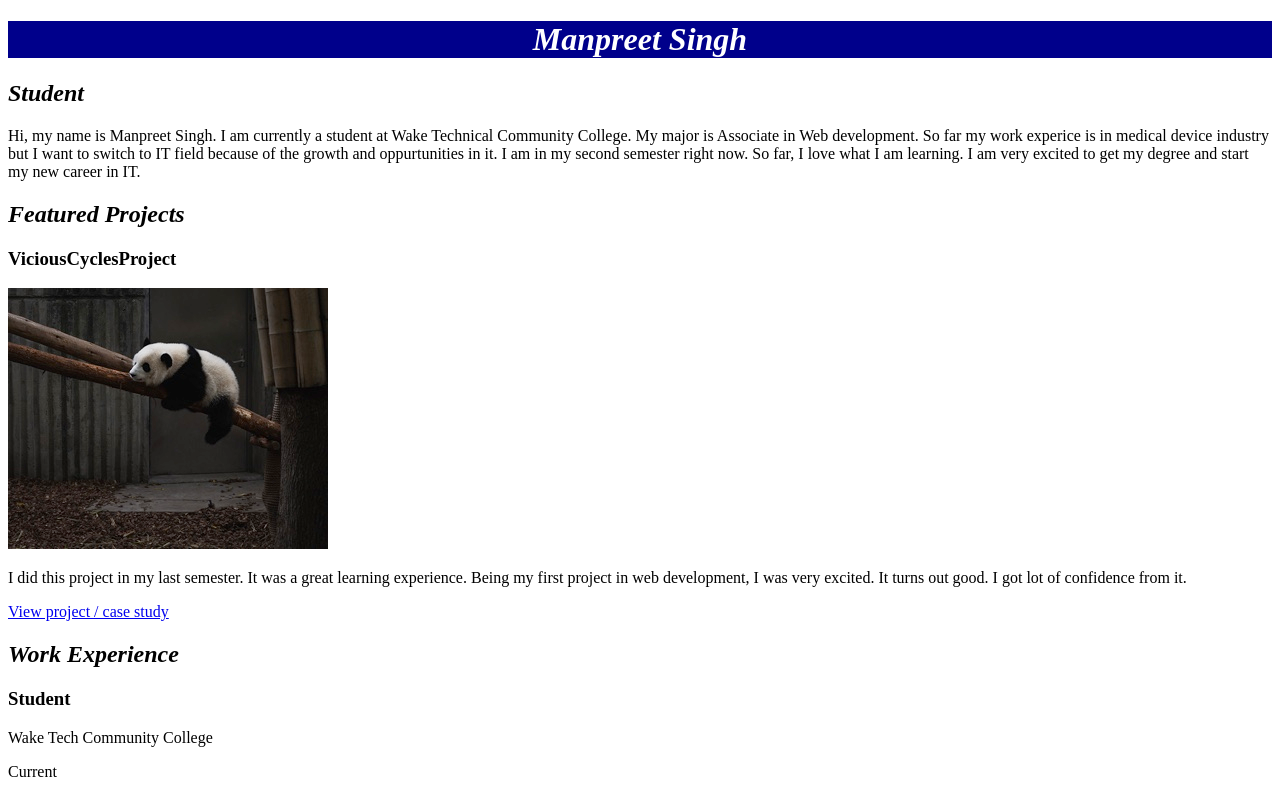
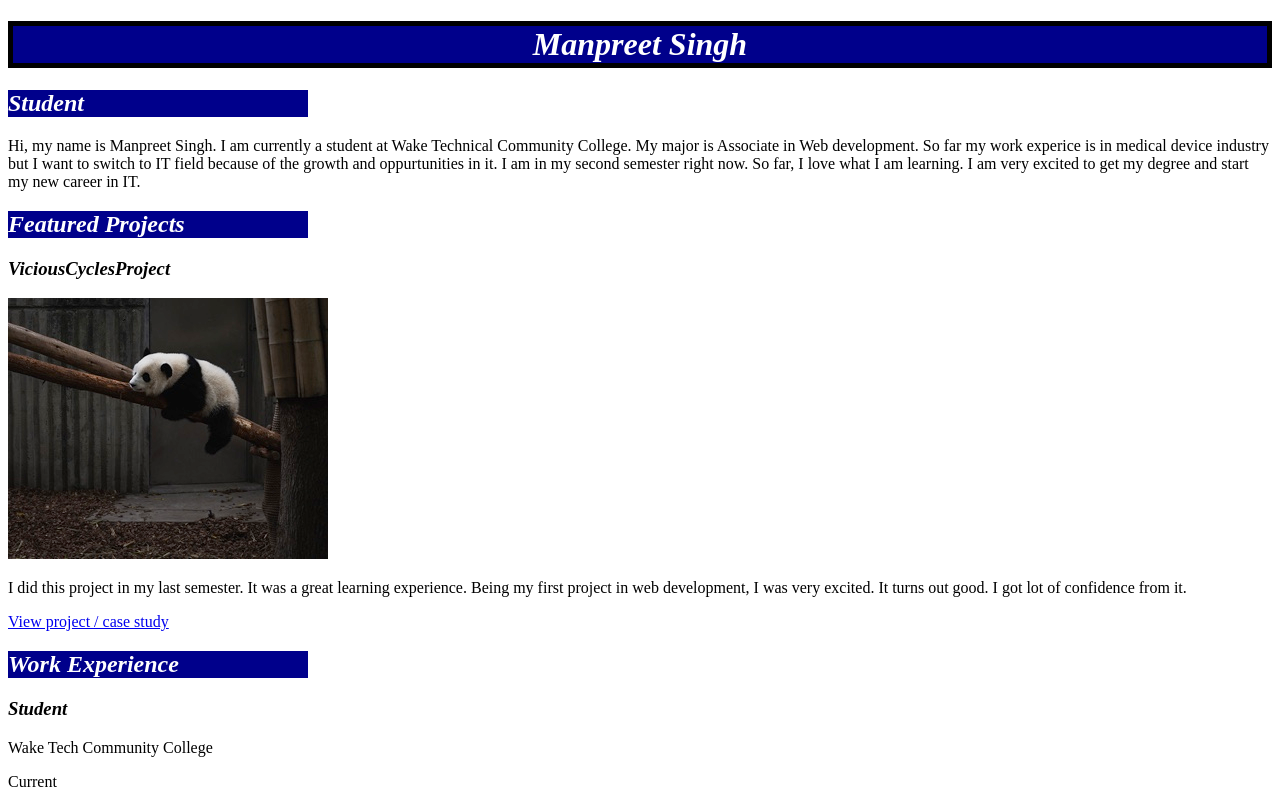
Before and after one commit to msingh4waketech/Lesson3, a plain HTML site: page Assignment3Start/index.html in a window 1280 px wide. Shown: the top 794 px of the page. Drawn offline with Linux system fonts and the light colour scheme.

Commit message:
Update style.css

```diff
--- a/Assignment3Start/style.css
+++ b/Assignment3Start/style.css
@@ -1,9 +1,22 @@
-h2{
-    font-style: italic;
-}
 h1{
     font-style: italic;
     text-align: center;
     background-color: darkblue;
     color: white;
+    border-style: solid;
+    border-width: 5px;
+    border-color: black;
+
 }
+h2{
+    font-style: italic;
+    background-color: darkblue;
+    color: white;
+    max-width:300px;
+    font-style: italic;
+
+}
+h3{
+    font-style: italic;
+
+}
```
